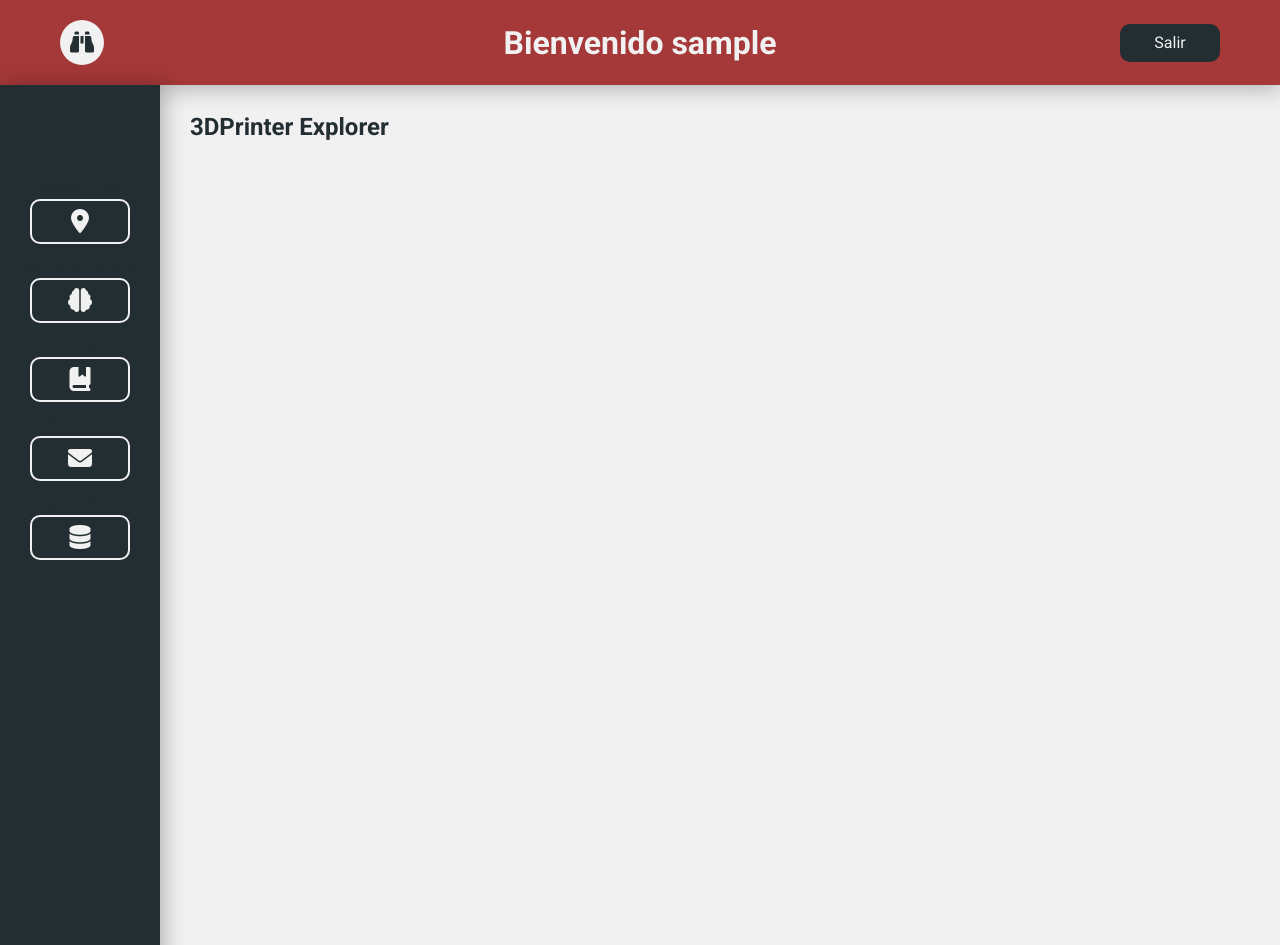
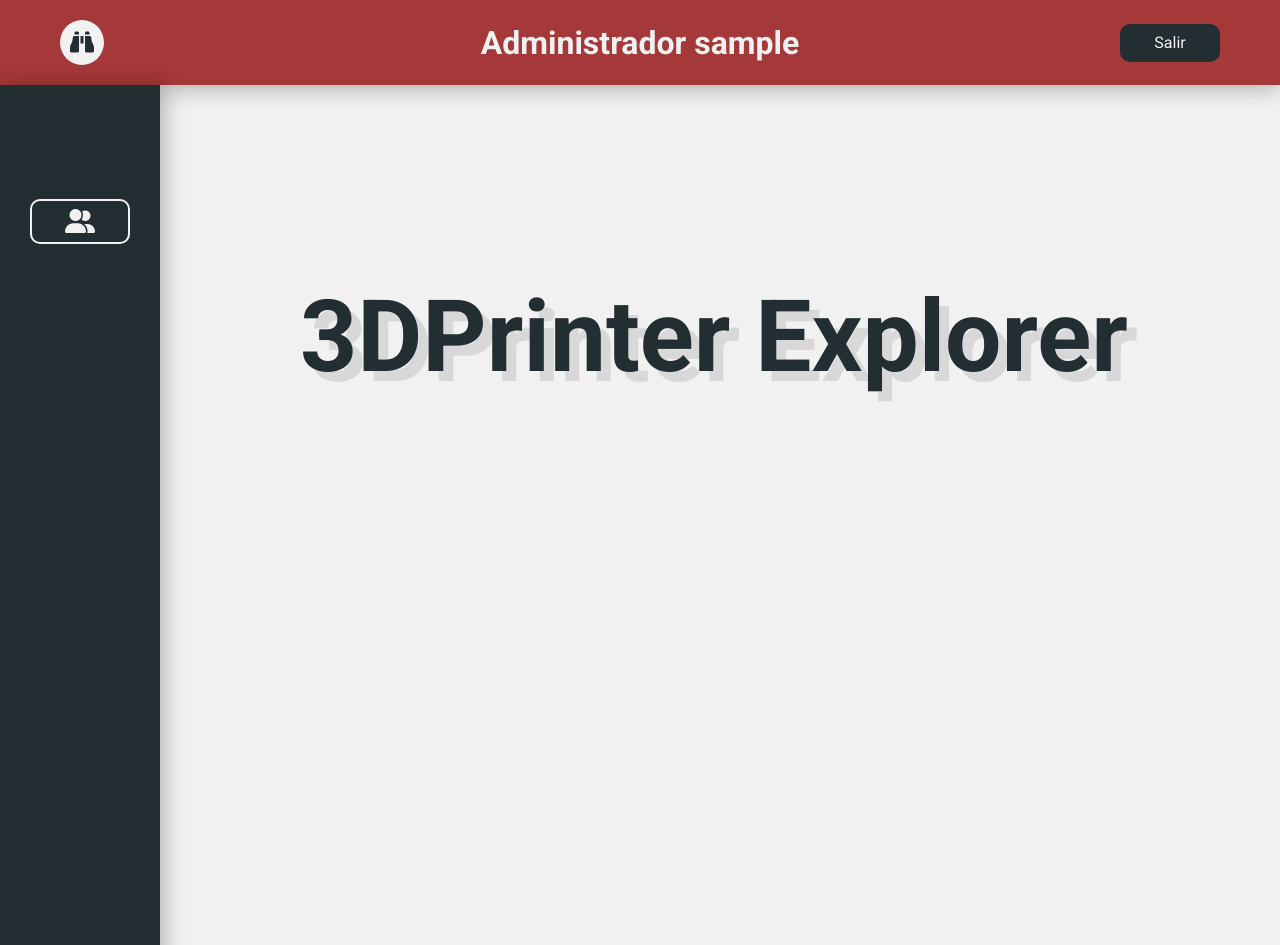
Before and after one commit to DenilsonNM/3DPrinter-Explorer, a PHP site: page /php/main/admin/main_admin.php in a window 1280 px wide. Run offline with PHP 8.4, Linux system fonts and the light colour scheme; the visitor is signed in with stand-in values (Sample User, id 1); some libraries are stand-ins or nearby versions.

Commit message:
avance de sitio administrador

```diff
--- a/css/main/styles-main-admin.css
+++ b/css/main/styles-main-admin.css
@@ -173,11 +173,29 @@ summary {
   font-size: 24px;
 }
 
+.nav-main p {
+  transition: all .10s linear;
+}
+
 .nav-main li:hover p {
   color: var(--color-white);
 }
 
 /* ------------------------------------- */
+
+.arti-main-intro {
+  /* margin-left: 160px; */
+  /* margin-top: 85px; */
+  position: absolute;
+  top: 325px;
+  left: 300px;
+}
+
+.arti-main-intro h1 {
+  font-size: 100px;
+  text-shadow: 10px 10px 0px rgba(0, 0, 0, 0.100);
+}
+
 
 .arti-main {
   /* width: 85%; */
@@ -197,8 +215,7 @@ summary {
   border-radius: 10px;
 }
 
-
-/* --------CORREO Y UBICACIONES----------- */
+/* ---------------CORREO---------------- */
 
 .arti-detail {
   border: 2px var(--color-dark-blue) solid;
@@ -211,6 +228,7 @@ summary {
   border-radius: 5px 5px 0px 0px;
   font-size: 24px;
   padding: 20px 50px;
+  transition: all .10s linear;
 }
 
 summary::marker {
@@ -233,13 +251,25 @@ summary::marker {
   border-top: 2px var(--color-dark-blue) solid;
 }
 
-.sum-div-map {
-  border: 2px var(--color-dark-blue) solid;
-  height: 200px;
-  width: 200px;
-}
-
 .arti-sum-btn {
   padding: 0px 60px;
   padding-bottom: 30px;
 }
+
+/* --------------UBICACIONES------------ */
+
+.sum-div-map {
+  border: 2px var(--color-dark-blue) solid;
+  height: 300px;
+  width: 300px;
+  border-radius: 10px;
+}
+
+.sum-div-map iframe {
+  border-radius: 10px;
+  width: 100%;
+  height: 100%;
+  /* filter: grayscale(100%); */
+}
+
+/* ----------GUIAS Y TUTORIALES--------- */
--- a/php/main/admin/main_admin.php
+++ b/php/main/admin/main_admin.php
@@ -19,31 +19,19 @@ require "proteccion_admin.php"
   <header class="head-main">
     <h1>
       <?php
-      echo "Bienvenido " . $_SESSION['usuario'];
+      echo "Administrador " . $_SESSION['usuario'];
       ?>
     </h1>
     <a href="#" class="logo"><i class="fa-solid fa-binoculars"></i></a>
     <a href="cerrarsesion_admin.php" class="button-3" onclick="return confirm('¿Estás seguro de que desea salir?')">Salir</a>
   </header>
 
-  <!-- <section class="sect-main">
-    <nav class="nav-main">
-      <ul>
-        <li><a href="main-ubicaciones.html" class="button-1"><i class="fa-solid fa-location-dot"></i></a></li>
-        <li><a href="#" class="button-1"><i class="fa-solid fa-brain"></i></a></li>
-        <li><a href="#" class="button-1"><i class="fa-solid fa-book-bookmark"></i></a></li>
-        <li><a href="#" class="button-1"><i class="fa-solid fa-envelope"></i></a></li>
-        <li><a href="#" class="button-1"><i class="fa-solid fa-database"></i></a></li>
-      </ul>
-    </nav>
-  </section> -->
-
   <?php
   include "menu_admin.php";
   ?>
 
-  <article class="arti-main">
-    <h2>3DPrinter Explorer</h2>
+  <article class="arti-main-intro">
+    <h1>3DPrinter Explorer</h1>
   </article>
 
 </body>
--- a/php/main/admin/menu_admin.php
+++ b/php/main/admin/menu_admin.php
@@ -2,19 +2,7 @@
     <nav class="nav-main">
       <ul>
         <li>
-          <p>Ubicaciones</p> <a href="main-ubicaciones.php" class="button-1"><i class="fa-solid fa-location-dot"></i></a>
-        </li>
-        <li>
-          <p>Sistema Experto</p><a href="main-sistema-experto.php" class="button-1"><i class="fa-solid fa-brain"></i></a>
-        </li>
-        <li>
-          <p>Guias</p><a href="main-guias.php" class="button-1"><i class="fa-solid fa-book-bookmark"></i></a>
-        </li>
-        <li>
-          <p>Informacion</p><a href="main-correos.php" class="button-1"><i class="fa-solid fa-envelope"></i></a>
-        </li>
-        <li>
-          <p>Capacidad</p><a href="main-capacidad.php" class="button-1"><i class="fa-solid fa-database"></i></a>
+          <p>Usuarios</p> <a href="main-ubicaciones.php" class="button-1"><i class="fa-solid fa-user-group"></i></a>
         </li>
       </ul>
     </nav>
```
